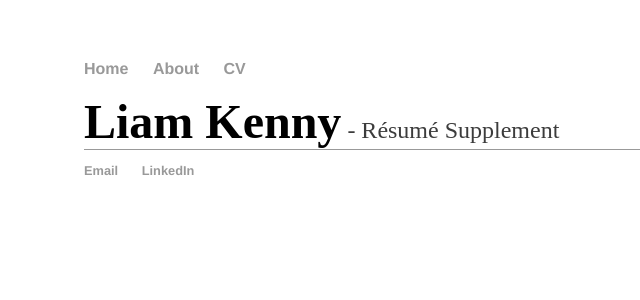
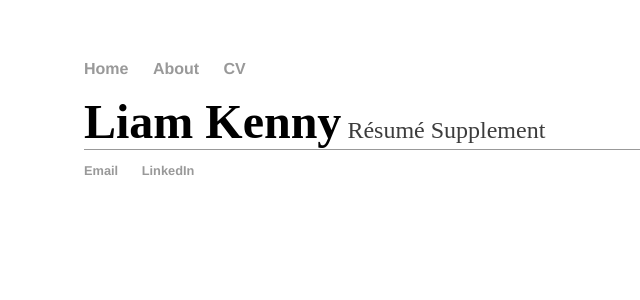
Before and after one commit to LKenny96/lkenny96.github.io, a Jekyll site: the page built from index.html, in a window 1280 px wide. Shown: the top 300 px of the page, without its empty margins (108-748 px from the left). Built offline with Jekyll 4.4.1, drawn with Linux system fonts in a browser that asks for light colours.

Commit message:
Update index.html

```diff
--- a/index.html
+++ b/index.html
@@ -3,5 +3,5 @@ layout: default
 title: Liam Kenny
 ---
 <div class="blurb">
-	<h1 style='display:inline'>Liam Kenny</h1><p style='display:inline'> - R&eacute;sum&eacute; Supplement</p>
+	<h1 style='display:inline'>Liam Kenny</h1><p style='display:inline'>      R&eacute;sum&eacute; Supplement</p>
 </div><!-- /.blurb -->
```
